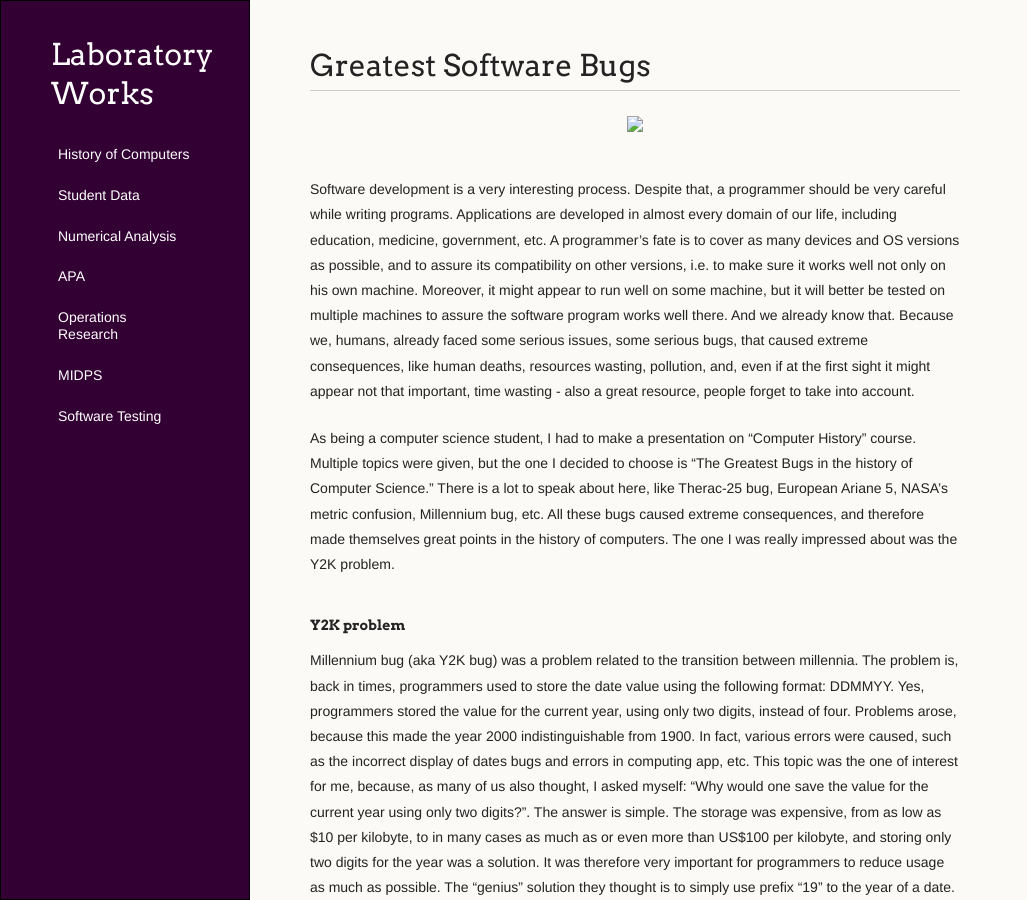
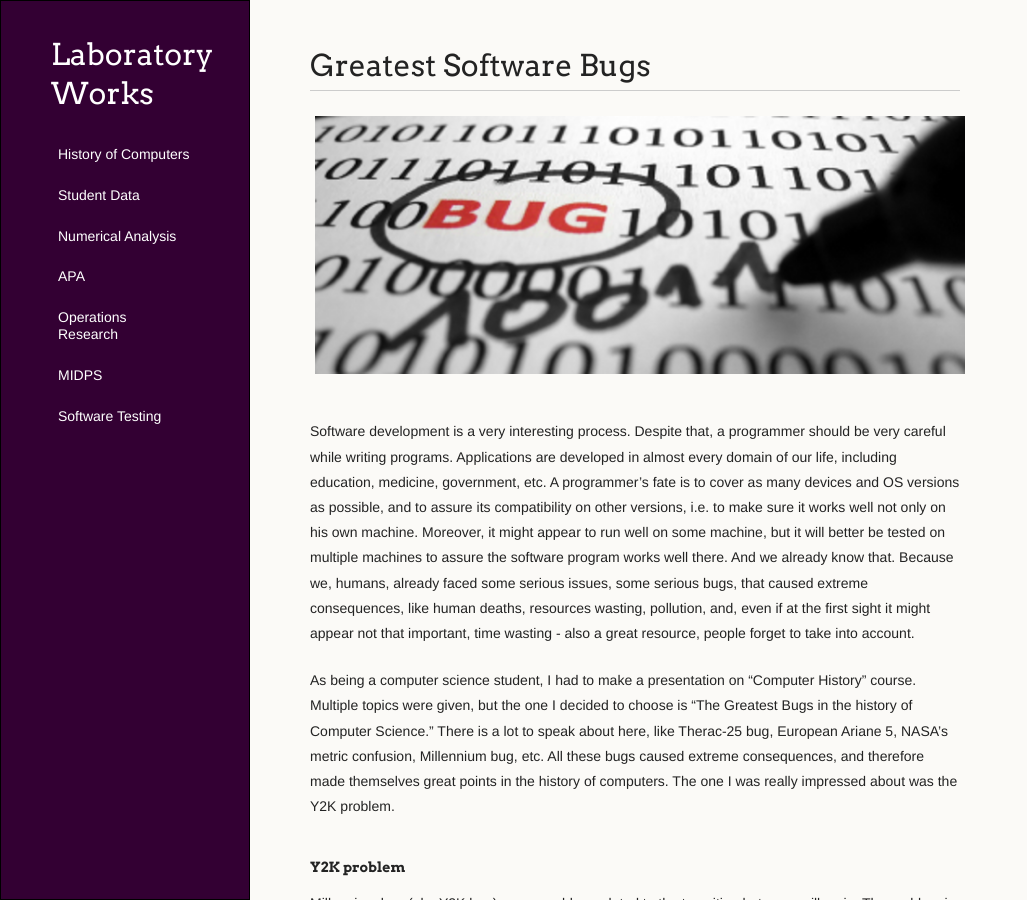
Before and after one commit to dianaartiomlab/dianaartiomlab.github.io, a Jekyll site: the page built from laboratoryWorks/greatest-bugs-cs.md, in a window 1280 px wide and 900 px high. Shown: the whole window, without its empty margins (0-1027 px from the left). Built offline with Jekyll 4.4.1, drawn with Linux system fonts in a browser that asks for light colours; Markdown is read by kramdown in place of the engine named in the settings.

Commit message:
Changed path the blog post image.

```diff
--- a/laboratoryWorks/greatest-bugs-cs.md
+++ b/laboratoryWorks/greatest-bugs-cs.md
@@ -4,7 +4,7 @@ title: History of Computers
 ---
 # Greatest Software Bugs
 
-<div class="custom-image"><img src="images/bug-software.png" /></div>
+<div class="custom-image"><img src="/images/bug-software.png" /></div>
 
 Software development is a very interesting process. Despite that, a programmer should be very careful while writing programs. Applications are developed in almost every domain of our life, including education, medicine, government, etc. A programmer’s fate is to cover as many devices and OS versions as possible, and to assure its compatibility on other versions, i.e. to make sure it works well not only on his own machine.  Moreover, it might appear to run well on some machine, but it will better be tested on multiple machines to assure the software program works well there. And we already know that. Because we, humans, already faced some serious issues, some serious bugs, that caused extreme consequences, like human deaths, resources wasting, pollution, and, even if at the first sight it might appear not that important, time wasting - also a great resource, people forget to take into account. <br />
 
```
